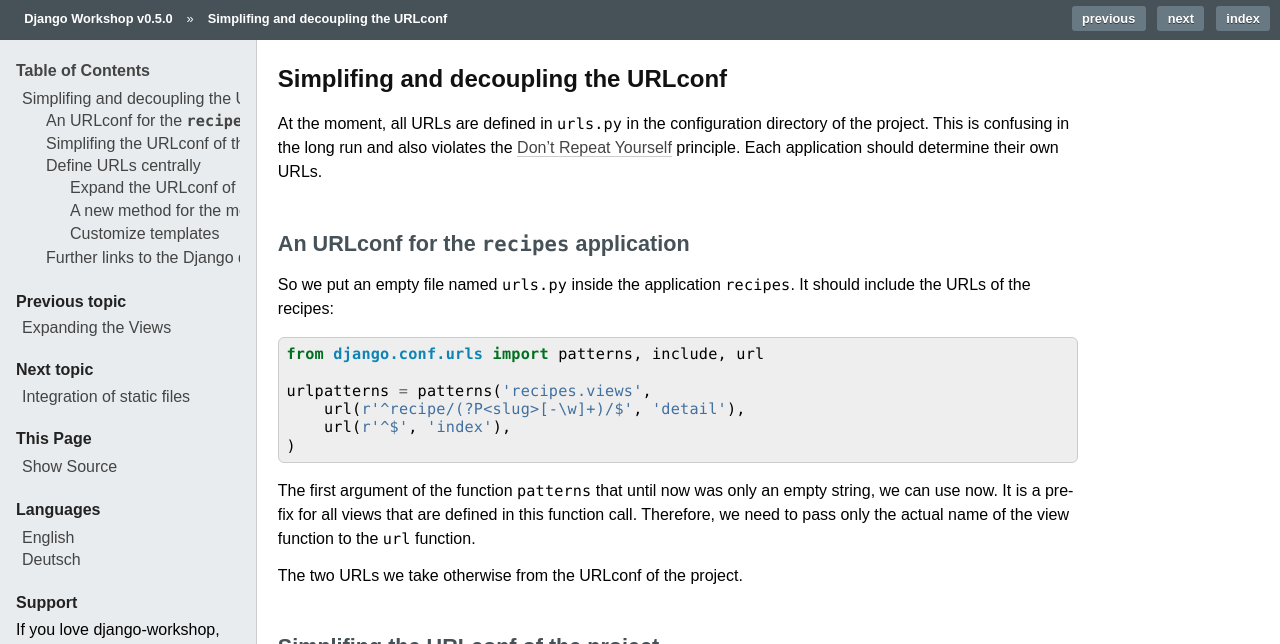
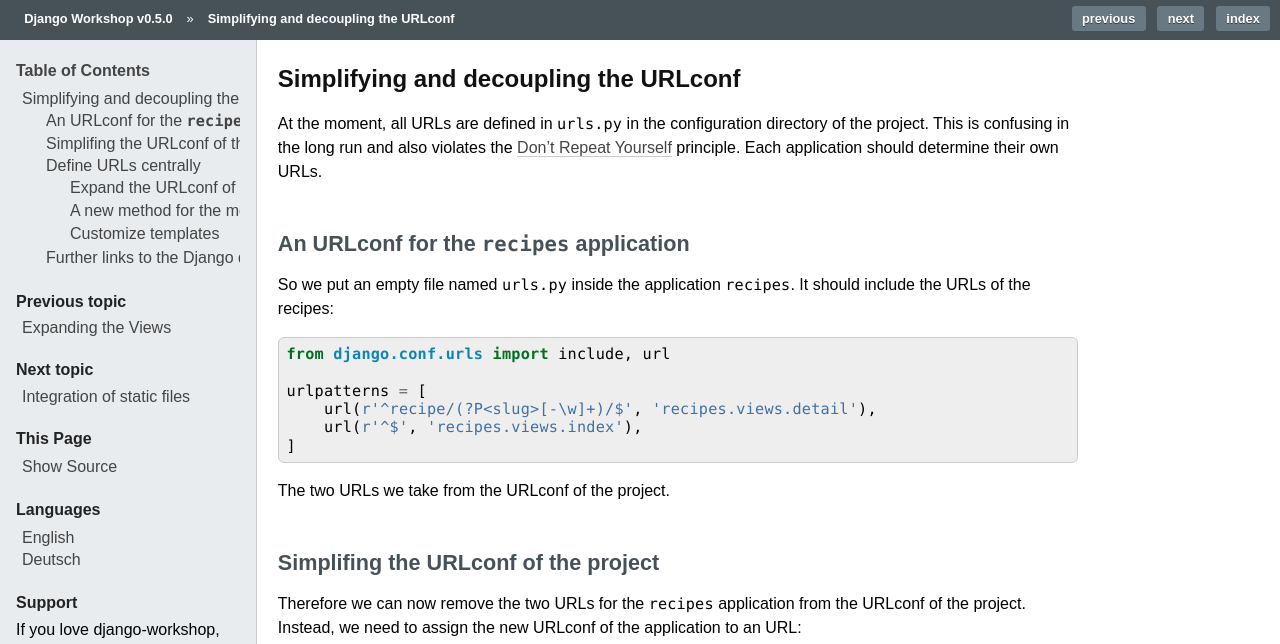
Before and after one commit to keimlink/django-workshop, a Sphinx documentation site: the page built from docs/simplify_urls.rst, in a window 1280 px wide and 1400 px high, cut to the strip 0-644 px from the top of the window. Built offline with Sphinx 7.4.7, drawn with Linux system fonts in a browser that asks for light colours; comment, search, counter and statistics services are not loaded; some of the changed text lies outside the part shown.

Commit message:
Revised "Simplifying the URLconf" chapter for Django 1.8

```diff
--- a/docs/simplify_urls.rst
+++ b/docs/simplify_urls.rst
@@ -1,8 +1,8 @@
 .. _simplify_urls:
 
-*************************************
-Simplifing and decoupling the URLconf
-*************************************
+**************************************
+Simplifying and decoupling the URLconf
+**************************************
 
 At the moment, all URLs are defined in :file:`urls.py` in the
 configuration directory of the project. This is confusing in the long
@@ -17,19 +17,14 @@ So we put an empty file named :file:`urls.py` inside the application
 
 .. code-block:: python
 
-    from django.conf.urls import patterns, include, url
+    from django.conf.urls import include, url
 
-    urlpatterns = patterns('recipes.views',
-        url(r'^recipe/(?P<slug>[-\w]+)/$', 'detail'),
-        url(r'^$', 'index'),
-    )
+    urlpatterns = [
+        url(r'^recipe/(?P<slug>[-\w]+)/$', 'recipes.views.detail'),
+        url(r'^$', 'recipes.views.index'),
+    ]
 
-The first argument of the function ``patterns`` that until now was only
-an empty string, we can use now. It is a prefix for all views that are
-defined in this function call. Therefore, we need to pass only the
-actual name of the view function to the ``url`` function.
-
-The two URLs we take otherwise from the URLconf of the project.
+The two URLs we take from the URLconf of the project.
 
 Simplifing the URLconf of the project
 =====================================
```
Also changed, not shown: other parts of docs/simplify_urls.rst (+4 -3 lines), 2 other files.
